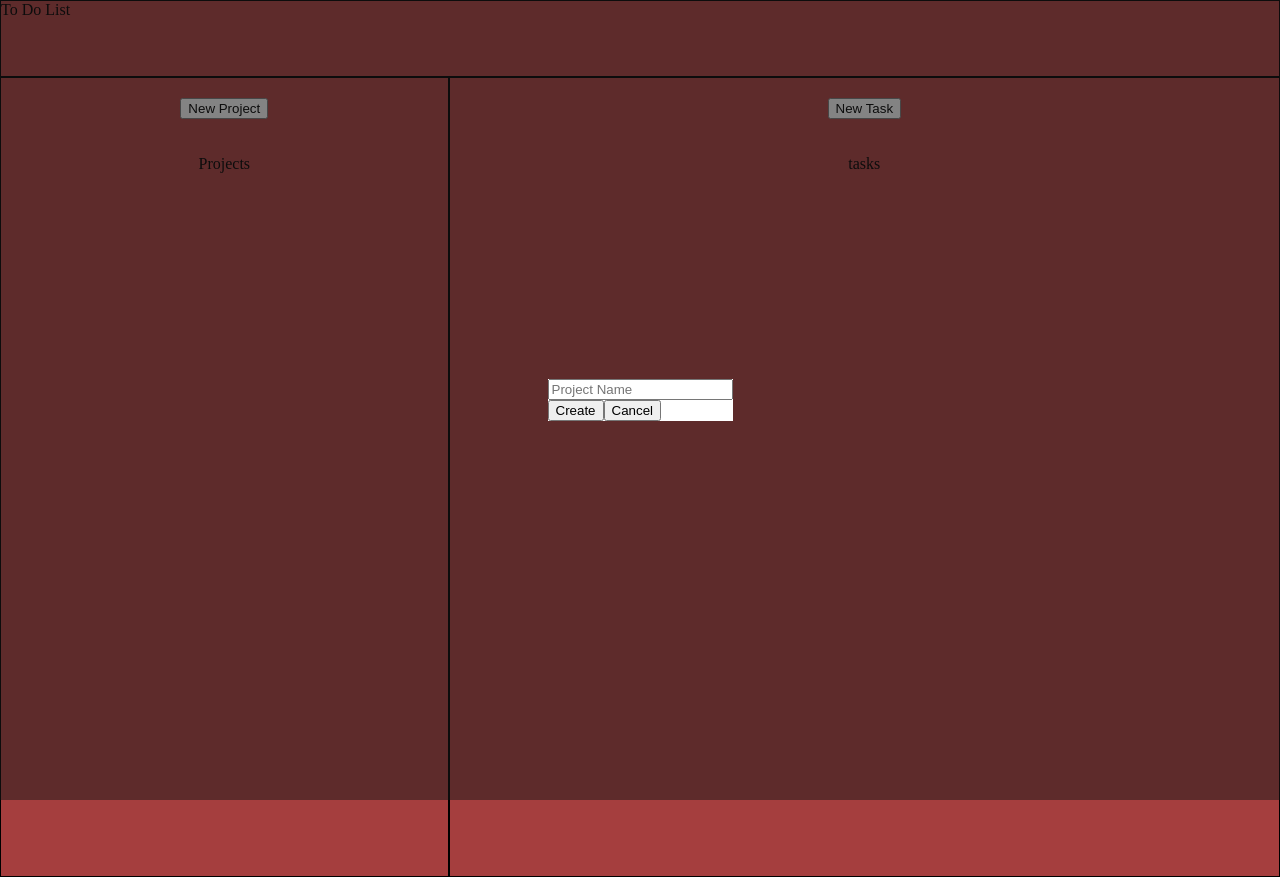
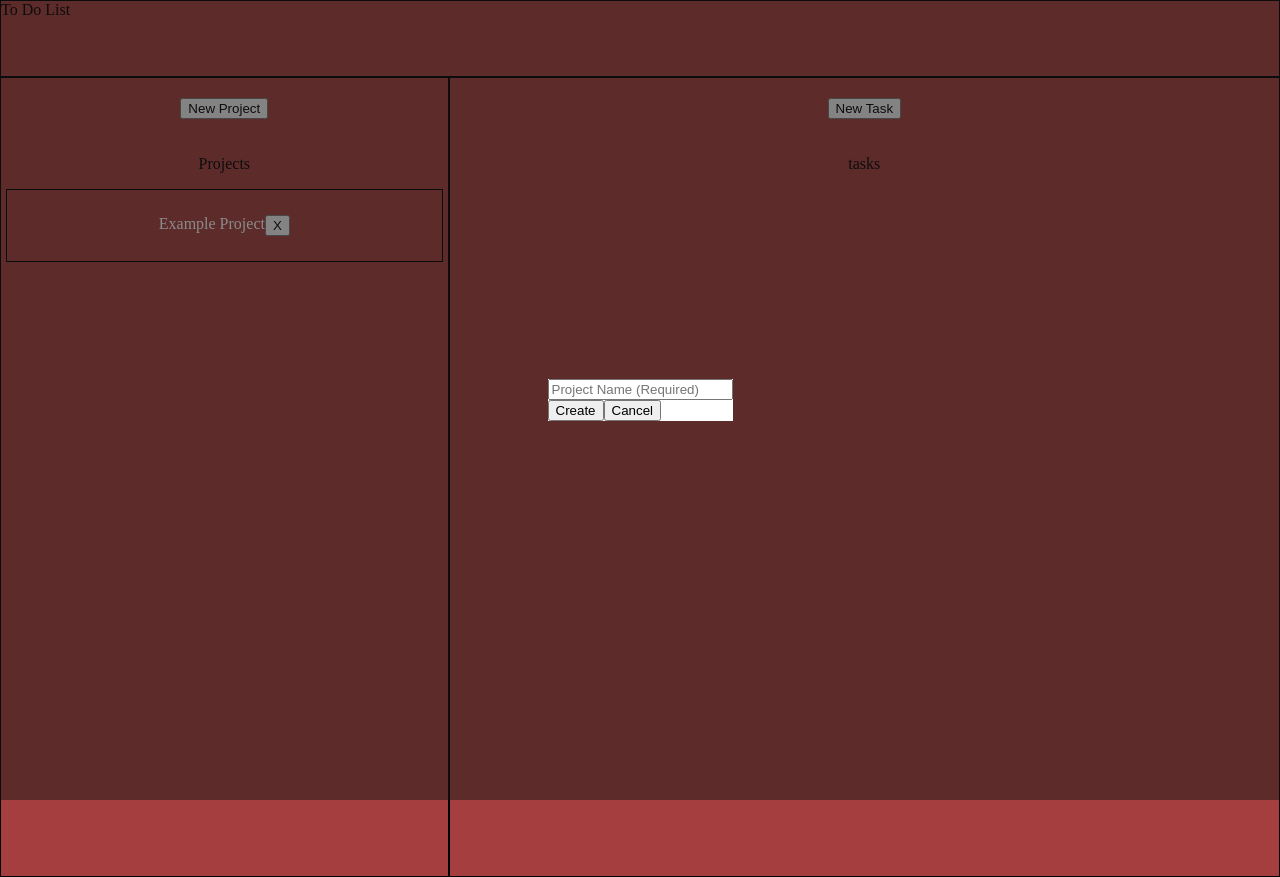
Before and after one commit to stevematkin/todolist, a website built with webpack: page dist/index.html in a window 1280 px wide. Both pictures are taken after a click on the button "New Project". Built offline with nearby package versions, Linux system fonts and the light colour scheme.

Commit message:
Add modules and functionality to projects.

```diff
--- a/src/index.js
+++ b/src/index.js
@@ -1,29 +1,18 @@
-import "./styles/style.css";
-import {createProjectForm, removeModal} from "./modules/create-forms";
-import {projectFactory} from "./modules/project";
+import './styles/style.css';
+import {createProjectModal, removeModal} from './modules/create-forms';
+import {createNewProject, projectArray, deleteProject} from './modules/project-controller';
+import {projectFactory} from './modules/factories';
+import {renderProjects} from './modules/dom-manipulation';
 
-let projects = [];
+createProjectModal();
+renderProjects();
+
+
 
 const createProjectButton = document.querySelector('#project-button');
 createProjectButton.addEventListener('click', createNewProject);
 
-function createNewProject() {
-    //duplicating here somehow?
-    createProjectForm();
-
-    const submitButton = document.getElementById('submit-project-button');
-    submitButton.addEventListener('click', submitProjectForm);
-    function submitProjectForm(e) {
-        e.preventDefault();
-        let input = document.getElementById('project-name').value;
-        const newProject = projectFactory(input);
-        projects.push(newProject);
-        submitButton.removeEventListener('click', submitProjectForm);
-
-        removeModal();
-
-        console.log(projects);
-    }
-
-
-}
+// const deleteProjectButton = document.querySelectorAll('.delete-project-button');
+// deleteProjectButton.forEach(deleteProjectButton => {
+//     deleteProjectButton.addEventListener('click', deleteProject);
+// });
--- a/src/modules/create-forms.js
+++ b/src/modules/create-forms.js
@@ -1,9 +1,6 @@
-const body = document.querySelector('body');
-const background = document.createElement('div');
-
-function createProjectForm() {
-
-
+function createProjectModal() {
+    const body = document.querySelector('body');
+    const background = document.createElement('div');
 
     background.classList.add('modal-background');
     body.style.overflow = 'hidden';
@@ -11,48 +8,47 @@ function createProjectForm() {
 
 
     const form = document.createElement('form');
-    formInput("text", "project-name", "project-name", "Project Name");
+    formInput('text', 'project-name', 'project-name', 'Project Name (Required)');
 
     const buttonContainer = document.createElement('div');
 
     const createButton = document.createElement('button');
     createButton.textContent = 'Create';
     createButton.type = 'submit';
-    createButton.setAttribute("id", "submit-project-button");
+    createButton.setAttribute('id', 'submit-project-button');
     buttonContainer.appendChild(createButton);
 
     const cancelButton = document.createElement('button');
     cancelButton.textContent = 'Cancel';
     cancelButton.type = 'button';
+    cancelButton.setAttribute('id', 'cancel-project-button')
     buttonContainer.appendChild(cancelButton);
 
     form.appendChild(buttonContainer);
-    form.setAttribute("id", "project-form");
+    form.setAttribute('id', 'project-form');
     background.appendChild(form);
 
     function formInput (inputType, inputId, inputName, inputPlaceholder) {
         const projectInput = document.createElement('input');
-        projectInput.setAttribute("type", inputType);
-        projectInput.setAttribute("id", inputId);
-        projectInput.setAttribute("name", inputName);
-        projectInput.setAttribute("placeholder", inputPlaceholder);
+        projectInput.setAttribute('type', inputType);
+        projectInput.setAttribute('id', inputId);
+        projectInput.setAttribute('name', inputName);
+        projectInput.setAttribute('placeholder', inputPlaceholder);
 
         form.appendChild(projectInput);
     }
 
-
-}
-//FIGURE OUT WHY FORM IS MULTIPLYING!!!!!
-function removeModal() {
-    //document.getElementById('project-form').reset();
-    body.style.overflow = 'visible';
-    body.removeChild(background);
+    background.style.display = 'none';
 }
 
 
 
+function removeModal() {
+    const body = document.querySelector('body');
+    const background = document.querySelector('.modal-background');
+    document.getElementById('project-form').reset();
+    body.style.overflow = 'visible';
+    background.style.display = 'none';
+}
 
-
-
-
-export {createProjectForm, removeModal};
+export {removeModal, createProjectModal};
--- /dev/null
+++ b/src/modules/dom-manipulation.js
@@ -0,0 +1,47 @@
+import {projectArray} from './project-controller';
+
+
+const projectList = document.getElementById('project-list');
+let projectId = 0;
+
+function renderProjects() {
+    console.log(projectArray);
+    while (projectList.firstChild) {
+        projectList.removeChild(projectList.firstChild);
+    }
+    projectArray.forEach(projectDisplay);
+
+}
+
+function projectDisplay(project) {
+    //let projectId = 0;
+    project.id = projectId+1;
+    projectId++;
+
+    const individualContainer = document.createElement('div');
+    individualContainer.textContent = project.name;
+    individualContainer.classList.add('individual-project-container');
+
+    const deleteButton = document.createElement('button');
+    deleteButton.classList.add('delete-project-button');
+    deleteButton.setAttribute('id', `project-${project.id}-delete`);
+    deleteButton.textContent = 'X';
+    deleteButton.addEventListener('click', deleteProject);
+
+    individualContainer.appendChild(deleteButton);
+    projectList.appendChild(individualContainer);
+
+    console.log('project: ' + project.name);
+    function deleteProject() {
+        console.log('delete button pressed');
+        console.log(project.name);
+        if (confirm(`Are you sure you want to delete ${project.name}?`)) {
+            projectArray.splice(project.id-1, 1);
+            console.log(projectArray);
+            renderProjects();
+        }
+
+    }
+}
+
+export {renderProjects};
--- /dev/null
+++ b/src/modules/factories.js
@@ -0,0 +1,10 @@
+import {projectArray} from './project-controller';
+
+const projectFactory = (name) => {
+    let id;
+    let tasks = [];
+    return {name, id, tasks};
+}
+
+
+export {projectFactory};
--- a/src/modules/project-controller.js
+++ b/src/modules/project-controller.js
@@ -1,2 +1,53 @@
-import {projectFactory} from "./project";
-import {formGenerator} from "./create-forms";
+import {projectFactory} from './factories';
+import {removeModal} from './create-forms';
+import {renderProjects} from './dom-manipulation';
+
+
+let projectArray = [];
+let exampleProject = projectFactory('Example Project');
+projectArray.push(exampleProject);
+
+function createNewProject() {
+    const background = document.querySelector('.modal-background');
+    background.style.display = 'flex';
+
+    const submitButton = document.getElementById('submit-project-button');
+    submitButton.addEventListener('click', submitProjectForm);
+
+    const cancelButton = document.getElementById('cancel-project-button');
+    cancelButton.addEventListener('click', cancelProjectForm);
+
+}
+
+function submitProjectForm(e) {
+        e.preventDefault();
+        const input = document.getElementById('project-name').value;
+        if (input !== '') {
+            let newProject = projectFactory(input);
+            console.log(`new project added: ${newProject.name}`);
+            projectArray.push(newProject);
+            console.log(projectArray);
+            renderProjects();
+            removeModal();
+        }
+
+}
+
+function cancelProjectForm() {
+    const background = document.querySelector('.modal-background');
+    background.style.display = 'none';
+    console.log(projectArray);
+}
+
+function updateProjectId() {
+
+}
+
+
+
+
+
+
+
+
+export {createNewProject, projectArray};
--- a/src/modules/project.js
+++ /dev/null
@@ -1,8 +0,0 @@
-
-
-const projectFactory = (name) => {
-    return {name};
-}
-
-;
-export {projectFactory};
--- a/src/styles/style.css
+++ b/src/styles/style.css
@@ -11,7 +11,7 @@
 }
 
 .form-button {
-margin: 20px;
+    margin: 20px;
 }
 
 #content {
@@ -52,3 +52,20 @@
 form {
     background-color: white;
 }
+
+#project-list {
+
+}
+.individual-project-container {
+    display: flex;
+    justify-content: center;
+    color: white;
+    border: 1px solid black;
+    margin: 5px;
+    padding: 25px;
+
+}
+
+.delete-project-button {
+
+}
```
Also changed, not shown: dist/index.html, dist/main.js.
